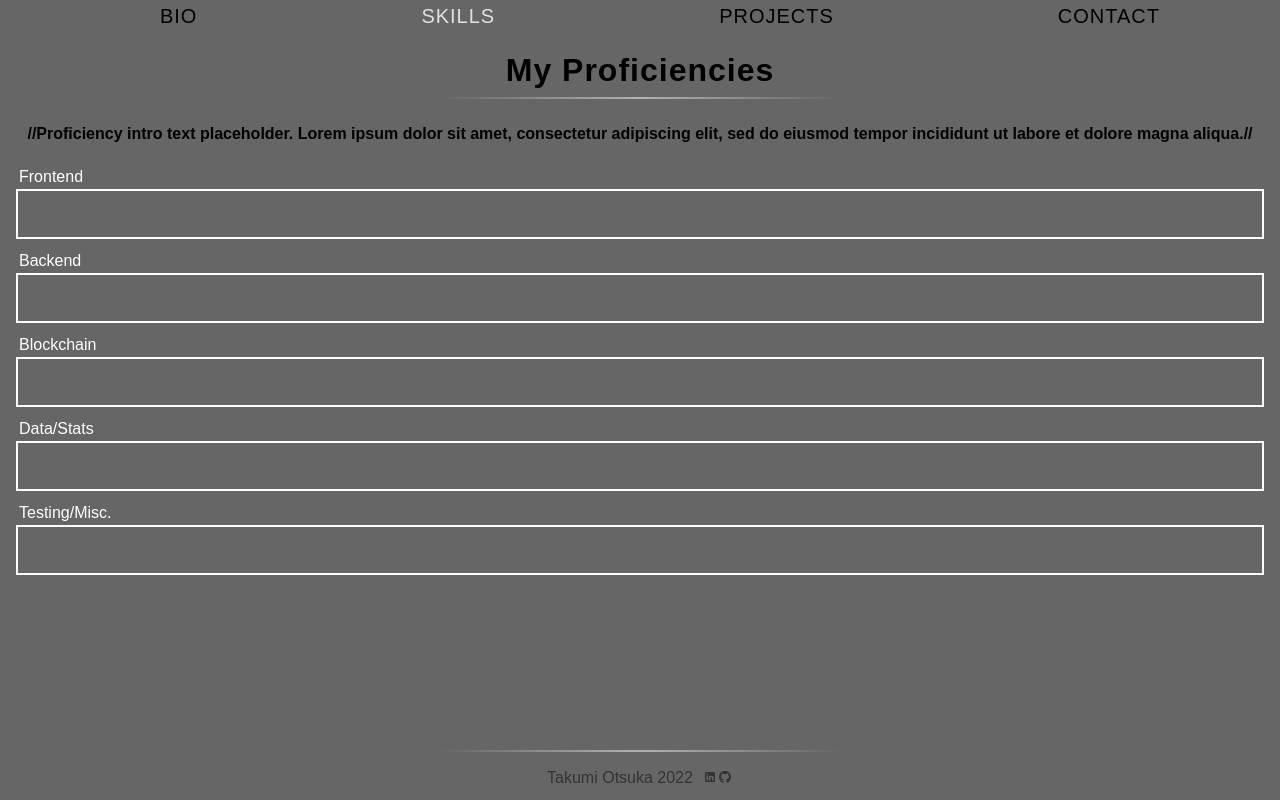
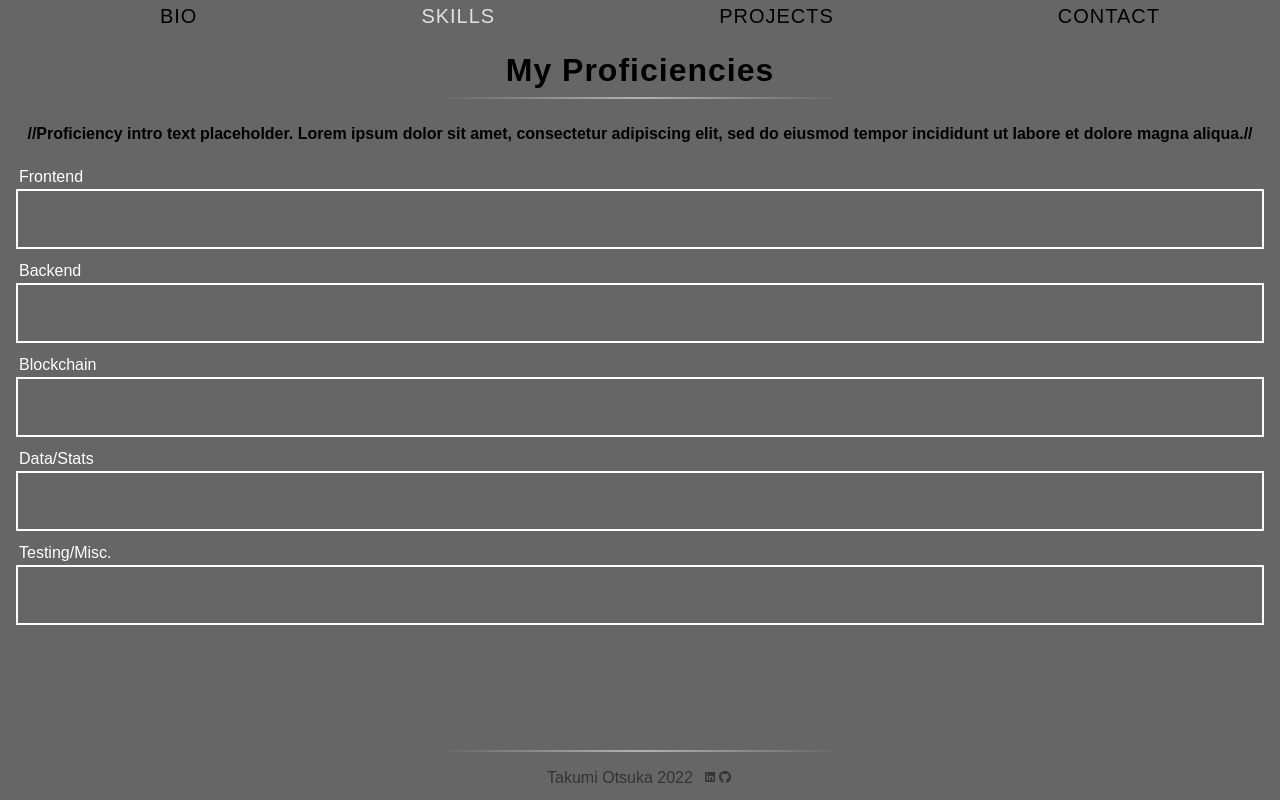
Before and after one commit to totsuka1/Portfolio, a React (Create React App) app: page /Skills in a window 1280 px wide. Shown: the part 819-1619 px from the top of the page. Built offline with nearby package versions, Linux system fonts and the light colour scheme.

Commit message:
skill icon adjustments - need to source icon images

```diff
--- a/src/components/3-Main/Skills/Skills.js
+++ b/src/components/3-Main/Skills/Skills.js
@@ -1,5 +1,4 @@
 import React from "react";
-import { FontAwesomeIcon } from "@fortawesome/react-fontawesome";
 
 import "./skills.css";
 
@@ -20,9 +19,7 @@ class Skills extends React.Component {
         <div className="skills-main-container">
           <div className="frontend-container skills-container">
             <div className="container-title">Frontend</div>
-            <div className="container-icons">
-              <FontAwesomeIcon icon={["fab", "fa-js"]} />
-            </div>
+            <div className="container-icons"></div>
           </div>
           <div className="backend-container skills-container">
             <div className="container-title">Backend</div>
--- a/src/components/3-Main/Skills/skills.css
+++ b/src/components/3-Main/Skills/skills.css
@@ -33,15 +33,20 @@
 }
 
 .container-icons {
+  display: flex;
   border: 2px solid white;
-  position: relative;
-  height: 50px;
+  height: 60px;
   margin-bottom: 10px;
-  padding-right: 15px;
-  padding-left: 15px;
+  padding-right: 10px;
+  align-items: center;
 }
 
 .container-title {
   color: white;
   padding: 3px;
 }
+
+.skill-icons {
+  font-size: 40px;
+  padding-left: 10px;
+}
```
